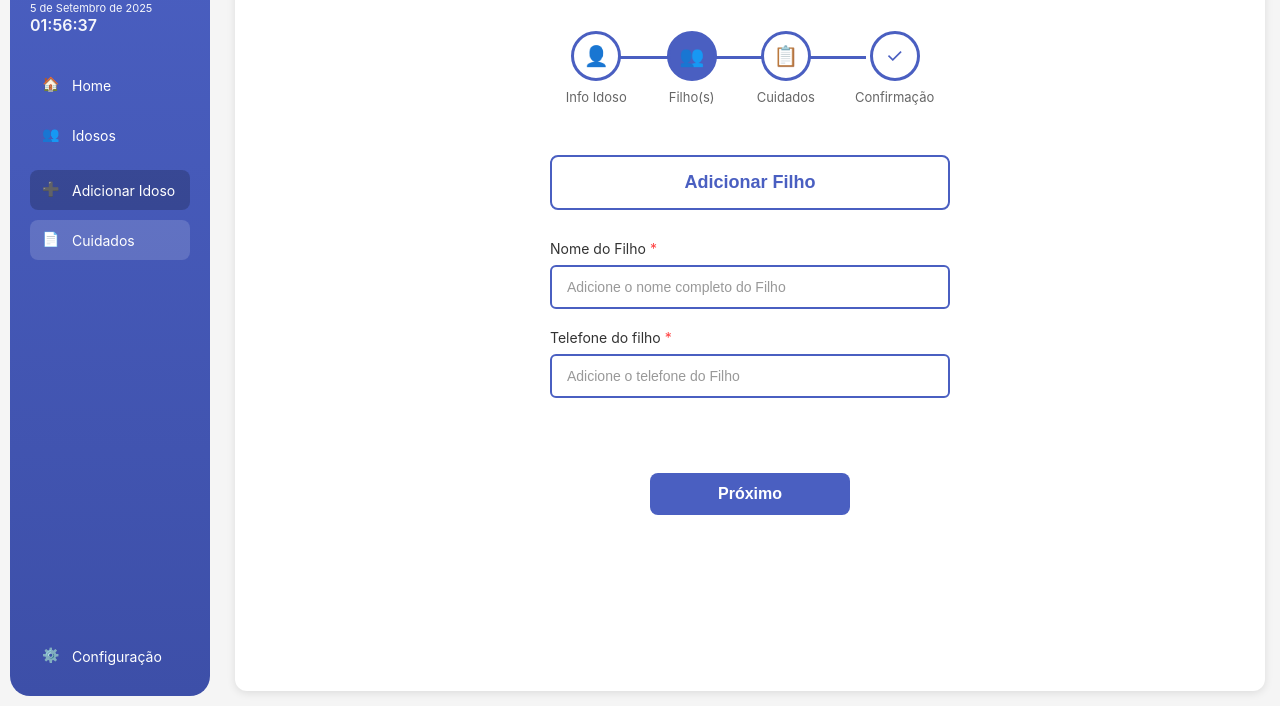
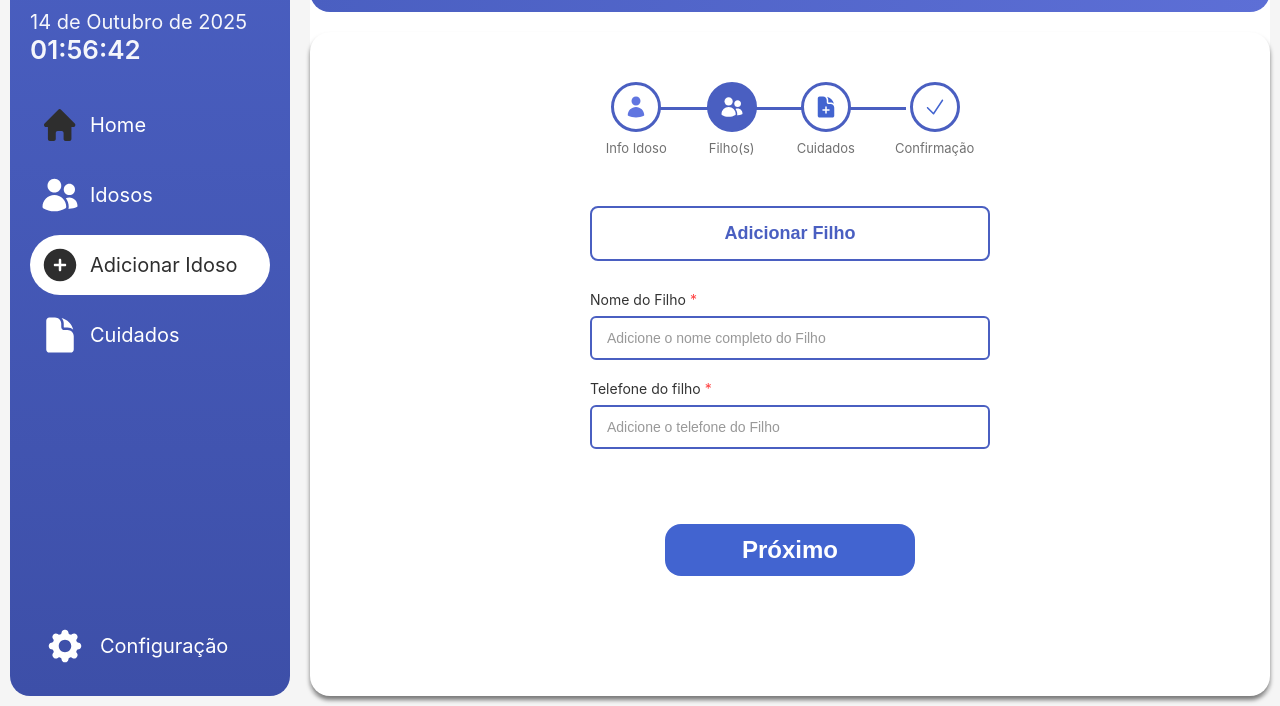
Before and after one commit to cyronp/Vivencias-ElderlyCare, a plain HTML site: page static/pages/elderly_form.html in a window 1280 px wide. Shown: the part 94-800 px from the top of the page. Drawn offline with Linux system fonts and the light colour scheme.

Commit message:
feat: finish basic elderly_care screen

```diff
--- a/static/css/forms.css
+++ b/static/css/forms.css
@@ -3,14 +3,21 @@
   padding: 0;
   box-sizing: border-box;
 }
+
 body {
   font-family: -apple-system, BlinkMacSystemFont, 'Segoe UI', Roboto, Oxygen, Ubuntu, Cantarell, sans-serif;
   background: #f5f5f5;
   height: 100vh;
   display: flex;
 }
+
+.icons {
+  width: 40px;
+  height: 40px;
+}
+
 .sidebar {
-  width: 200px;
+  width: 280px;
   margin: 10px;
   background: linear-gradient(180deg, #4a5fc1 0%, #3d4fa8 100%);
   color: white;
@@ -19,12 +26,15 @@ body {
   flex-direction: column;
   border-radius: 20px;
 }
+
 .logo {
   display: flex;
   align-items: center;
+  margin: 5px;
   gap: 20px;
   margin-bottom: 30px;
 }
+
 .logo-icon {
   width: 35px;
   height: 35px;
@@ -44,84 +54,109 @@ body {
   color: #4a5fc1;
   font-weight: bold;
 }
+
 .logo-text {
-  font-size: 1.2rem;
-  font-weight: 600;
+  font-size: 2rem;
 }
+
 .date-time {
   font-size: 11px;
   margin-bottom: 30px;
   opacity: 0.95;
 }
+
 .time {
-  font-size: 16px;
+  font-size: 26px;
   font-weight: 600;
 }
+
+.day {
+  font-size: 20px;
+}
+
 .menu {
   display: flex;
   flex-direction: column;
   gap: 10px;
   flex: 1;
 }
+
 .menu-item {
   display: flex;
   align-items: center;
   gap: 10px;
-  padding: 10px 12px;
-  border-radius: 8px;
+  padding: 10px;
   cursor: pointer;
-  transition: background 0.2s;
-  font-size: 14px;
+  font-size: 20px;
 }
-.menu-item:hover {
-  background: rgba(255, 255, 255, 0.1);
+
+.menu-icon {
+  height: 40px;
+  width: 40px;
 }
+
+.menu-item .icons {
+  width: 40px;
+  height: 40px;
+  flex-shrink: 0;
+}
+
 .menu-item.active {
-  background: rgba(255, 255, 255, 0.15);
+  border-radius: 30px;
+  background: #FFFFFF;
 }
+
 .menu-item.add {
   background: rgba(0, 0, 0, 0.2);
   margin-top: 5px;
 }
-.menu-icon {
-  width: 20px;
-  height: 20px;
-}
+
+
 .settings {
   margin-top: auto;
-  padding: 10px 12px;
+  padding: 10px 15px;
   display: flex;
   align-items: center;
-  gap: 10px;
+  gap: 15px;
   cursor: pointer;
   border-radius: 8px;
-  font-size: 14px;
+  font-size: 20px;
 }
-.settings:hover {
-  background: rgba(255, 255, 255, 0.1);
+
+.settings .icons {
+  width: 40px;
+  height: 40px;
+  flex-shrink: 0;
 }
+
 .main-content {
   flex: 1;
   background: white;
-  margin: 15px;
+  margin: 10px;
   border-radius: 12px;
-  box-shadow: 0 2px 8px rgba(0, 0, 0, 0.1);
   display: flex;
   flex-direction: column;
 }
+
 .header {
   background: linear-gradient(90deg, #4a5fc1 0%, #5d6fd6 100%);
   display: flex;
-  justify-content: space-between;
+  justify-content: flex-end;
   align-items: center;
-  padding: 15px 30px;
+  padding: 20px 30px;
   border-radius: 20px;
 }
+
+.active-text {
+  color: #2E2E2E;
+}
+
 .header-left {
   display: flex;
   align-items: center;
   gap: 10px;
 }
+
 .header-logo-icon {
   width: 35px;
   height: 35px;
@@ -134,86 +169,105 @@ body {
   font-weight: bold;
   font-size: 20px;
 }
+
 .header-title {
   display: flex;
   flex-direction: column;
   color: white;
 }
+
 .header-title-text {
   font-size: 18px;
   font-weight: 600;
 }
+
 .header-date {
   font-size: 11px;
   opacity: 0.95;
 }
+
 .header-time {
   font-size: 14px;
   font-weight: 600;
 }
+
 .header-right {
   display: flex;
   align-items: center;
   gap: 15px;
 }
+
 .search-icon,
 .notification-icon {
-  width: 24px;
-  height: 24px;
+  width: 40px;
+  height: 40px;
   cursor: pointer;
   color: white;
 }
+
 .notification-icon {
   position: relative;
 }
+
 .notification-badge {
   position: absolute;
-  top: -3px;
-  right: -3px;
-  width: 8px;
-  height: 8px;
+  top: 2px;
+  right: 5px;
+  width: 12px;
+  height: 12px;
   background: #ff4444;
   border-radius: 50%;
 }
+
 .user-section {
   display: flex;
   align-items: center;
   gap: 10px;
-  cursor: pointer;
 }
+
 .user-avatar {
-  width: 40px;
-  height: 40px;
+  width: 56px;
+  height: 56px;
   background: white;
   border-radius: 50%;
   display: flex;
   align-items: center;
   justify-content: center;
 }
+
 .user-info {
-  font-size: 14px;
+  font-size: 20px;
   font-weight: 500;
   color: white;
 }
+
 .content-area {
   flex: 1;
-  padding: 40px;
+  padding: 50px;
+  margin-top: 20px;
   display: flex;
   flex-direction: column;
   align-items: center;
+  border-radius: 20px;
+  box-shadow: 0 4px 4px rgba(0, 0, 0, 0.5);
+  overflow-y: auto;
+  overflow-x: hidden;
 }
+
 .progress-steps {
   display: flex;
   align-items: center;
   gap: 40px;
   margin-bottom: 50px;
 }
+
 .step {
   display: flex;
   flex-direction: column;
   align-items: center;
   position: relative;
 }
+
 .step-icon {
   width: 50px;
   height: 50px;
@@ -228,18 +282,31 @@ body {
   margin-bottom: 8px;
   z-index: 2;
 }
+
+.step-icon-img {
+  width: 24px;
+  height: 24px;
+}
+
 .step.active .step-icon {
   background: #4a5fc1;
   color: white;
 }
+
 .step.completed .step-icon {
   background: white;
   color: #4a5fc1;
 }
+
+.step.completed .step-icon-img {
+  filter: invert(38%) sepia(84%) saturate(924%) hue-rotate(207deg) brightness(91%) contrast(92%);
+}
+
 .step-label {
   font-size: 13px;
-  color: #666;
+  color: #717171;
 }
+
 .step-connector {
   position: absolute;
   top: 25px;
@@ -249,10 +316,12 @@ body {
   background: #4a5fc1;
   z-index: 1;
 }
+
 .form-container {
   width: 100%;
   max-width: 400px;
 }
+
 .add-child-btn {
   width: 100%;
   padding: 15px 25px;
@@ -266,29 +335,36 @@ body {
   transition: all 0.2s;
   margin-bottom: 30px;
 }
+
 .add-child-btn:hover {
   background: #f0f2ff;
 }
+
 .child-form-group {
   margin-bottom: 25px;
   padding-bottom: 25px;
   border-bottom: 1px solid #e0e0e0;
 }
+
 .child-form-group:last-child {
   border-bottom: none;
 }
+
 .form-group {
   margin-bottom: 20px;
 }
+
 .form-label {
   display: block;
   font-size: 14px;
   color: #333;
   margin-bottom: 8px;
 }
+
 .form-label .required {
   color: #ff4444;
 }
+
 .form-input {
   width: 100%;
   padding: 12px 15px;
@@ -298,25 +374,27 @@ body {
   outline: none;
   transition: border-color 0.2s;
 }
+
 .form-input::placeholder {
   color: #999;
 }
+
 .form-input:focus {
   border-color: #3d4fa8;
 }
+
 .submit-btn {
-  width: 200px;
+  width: 250px;
   padding: 12px;
-  background: #4a5fc1;
+  background: #4264D0;
   color: white;
   border: none;
-  border-radius: 8px;
-  font-size: 16px;
-  font-weight: 600;
+  border-radius: 16px;
+  font-size: 24px;
+  font-weight: bold;
   cursor: pointer;
   display: block;
   margin: 30px auto 0;
-  transition: background 0.2s;
 }
 
 .submit-btn:hover {
--- a/static/pages/elderly_form.html
+++ b/static/pages/elderly_form.html
@@ -1,43 +1,57 @@
-<!DOCTYPE html>
+<!doctype html>
 <html lang="pt-BR">
   <head>
-    <meta charset="UTF-8">
-    <meta name="viewport" content="width=device-width, initial-scale=1.0">
+    <meta charset="UTF-8" />
+    <meta name="viewport" content="width=device-width, initial-scale=1.0" />
     <title>ElderlyCare</title>
-    <link rel="stylesheet" href="../css/forms.css">
+    <link rel="stylesheet" href="../css/forms.css" />
   </head>
   <body>
     <div class="sidebar">
       <div class="logo">
         <div class="logo-icon">
-                <img src="../assets/elderly_icon.png" alt="">
+          <img src="../assets/elderly_icon.png" alt="" />
         </div>
         <div class="logo-text">ElderlyCare</div>
       </div>
       <div class="date-time">
-            <div>5 de Setembro de 2025</div>
-            <div class="time" id="time">12:30:20</div>
+        <div class="day" id="current-date"></div>
+        <div class="time" id="time"></div>
       </div>
       <div class="menu">
         <div class="menu-item">
-                <span class="menu-icon">🏠</span>
+          <span class="menu-icon"
+            ><img src="../assets/home.svg" alt="" class="icons"
+          /></span>
           <span>Home</span>
         </div>
         <div class="menu-item">
-                <span class="menu-icon">👥</span>
+          <span class="menu-icon"
+            ><img
+              src="../assets/users.svg"
+              alt=""
+              class="icons"
+              style="color: white"
+          /></span>
           <span>Idosos</span>
         </div>
-            <div class="menu-item add">
-                <span class="menu-icon">➕</span>
-                <span>Adicionar Idoso</span>
+        <div class="menu-item active">
+          <span class="menu-icon"
+            ><img src="../assets/plus-circle.svg" alt="" class="icons"
+          /></span>
+          <span class="active-text">Adicionar Idoso</span>
         </div>
-            <div class="menu-item active">
-                <span class="menu-icon">📄</span>
+        <div class="menu-item">
+          <span class="menu-icon"
+            ><img src="../assets/document.svg" alt="" class="icons"
+          /></span>
           <span>Cuidados</span>
         </div>
       </div>
       <div class="settings">
-            <span class="menu-icon">⚙️</span>
+        <span class="menu-icon"
+          ><img src="../assets/cog-8-tooth.svg" alt="" class="icons"
+        /></span>
         <span>Configuração</span>
       </div>
     </div>
@@ -45,9 +59,11 @@
     <div class="main-content">
       <div class="header">
         <div class="header-right">
-                <span class="search-icon">🔍</span>
+          <span class="search-icon"
+            ><img src="../assets/magnifying-glass.svg" alt="" class="icons"
+          /></span>
           <div class="notification-icon">
-                    🔔
+            <img src="../assets/bell.svg" alt="" class="icons" />
             <span class="notification-badge"></span>
           </div>
           <div class="user-section">
@@ -60,37 +76,75 @@
       <div class="content-area">
         <div class="progress-steps">
           <div class="step completed">
-                    <div class="step-icon">👤</div>
+            <div class="step-icon">
+              <img
+                src="../assets/user.svg"
+                alt="Info Idoso"
+                class="step-icon-img"
+              />
+            </div>
             <div class="step-label">Info Idoso</div>
             <div class="step-connector"></div>
           </div>
           <div class="step active">
-                    <div class="step-icon">👥</div>
+            <div class="step-icon">
+              <img
+                src="../assets/users.svg"
+                alt="Filhos"
+                class="step-icon-img"
+              />
+            </div>
             <div class="step-label">Filho(s)</div>
             <div class="step-connector"></div>
           </div>
           <div class="step">
-                    <div class="step-icon">📋</div>
+            <div class="step-icon">
+              <img
+                src="../assets/document-plus.svg"
+                alt="Cuidados"
+                class="step-icon-img"
+              />
+            </div>
             <div class="step-label">Cuidados</div>
             <div class="step-connector"></div>
           </div>
           <div class="step">
-                    <div class="step-icon">✓</div>
+            <div class="step-icon">
+              <img
+                src="../assets/check.svg"
+                alt="Confirmação"
+                class="step-icon-img"
+              />
+            </div>
             <div class="step-label">Confirmação</div>
           </div>
         </div>
 
         <div class="form-container">
-                <button type="button" class="add-child-btn" onclick="addChildForm()">Adicionar Filho</button>
+          <button type="button" class="add-child-btn" onclick="addChildForm()">
+            Adicionar Filho
+          </button>
           <div id="forms-container">
             <div class="child-form-group">
               <div class="form-group">
-                            <label class="form-label">Nome do Filho <span class="required">*</span></label>
-                            <input type="text" class="form-input" placeholder="Adicione o nome completo do Filho">
+                <label class="form-label"
+                  >Nome do Filho <span class="required">*</span></label
+                >
+                <input
+                  type="text"
+                  class="form-input"
+                  placeholder="Adicione o nome completo do Filho"
+                />
               </div>
               <div class="form-group">
-                            <label class="form-label">Telefone do filho <span class="required">*</span></label>
-                            <input type="tel" class="form-input" placeholder="Adicione o telefone do Filho">
+                <label class="form-label"
+                  >Telefone do filho <span class="required">*</span></label
+                >
+                <input
+                  type="tel"
+                  class="form-input"
+                  placeholder="Adicione o telefone do Filho"
+                />
               </div>
             </div>
           </div>
@@ -100,24 +154,50 @@
     </div>
 
     <script>
-        function updateTime() {
+      function updateDateTime() {
         const now = new Date();
-            const hours = String(now.getHours()).padStart(2, '0');
-            const minutes = String(now.getMinutes()).padStart(2, '0');
-            const seconds = String(now.getSeconds()).padStart(2, '0');
+
+        // Update time (hours:minutes:seconds)
+        const hours = String(now.getHours()).padStart(2, "0");
+        const minutes = String(now.getMinutes()).padStart(2, "0");
+        const seconds = String(now.getSeconds()).padStart(2, "0");
         const timeStr = `${hours}:${minutes}:${seconds}`;
 
-            document.getElementById('time').textContent = timeStr;
-            document.getElementById('header-time').textContent = timeStr;
+        document.getElementById("time").textContent = timeStr;
+        if (document.getElementById("header-time")) {
+          document.getElementById("header-time").textContent = timeStr;
         }
 
-        updateTime();
-        setInterval(updateTime, 1000);
+        // Update date (day de month de year)
+        const day = now.getDate();
+        const months = [
+          "Janeiro",
+          "Fevereiro",
+          "Março",
+          "Abril",
+          "Maio",
+          "Junho",
+          "Julho",
+          "Agosto",
+          "Setembro",
+          "Outubro",
+          "Novembro",
+          "Dezembro",
+        ];
+        const month = months[now.getMonth()];
+        const year = now.getFullYear();
+        const dateStr = `${day} de ${month} de ${year}`;
+
+        document.getElementById("current-date").textContent = dateStr;
+      }
+
+      updateDateTime();
+      setInterval(updateDateTime, 1000);
 
       function addChildForm() {
-            const container = document.getElementById('forms-container');
-            const newForm = document.createElement('div');
-            newForm.className = 'child-form-group';
+        const container = document.getElementById("forms-container");
+        const newForm = document.createElement("div");
+        newForm.className = "child-form-group";
         newForm.innerHTML = `
                 <div class="form-group">
                     <label class="form-label">Nome do Filho <span class="required">*</span></label>
```
Also changed, not shown: static/assets/bell.svg (added), static/assets/check.svg (added), static/assets/cog-8-tooth.svg (added), static/assets/document-plus.svg (added), static/assets/document.svg (added), static/assets/home.svg (added), static/assets/magnifying-glass.svg (added), static/assets/plus-circle.svg (added), static/assets/user-plus.svg (added), static/assets/users.svg (added). Lines whose indentation alone changed are shown as unchanged.
